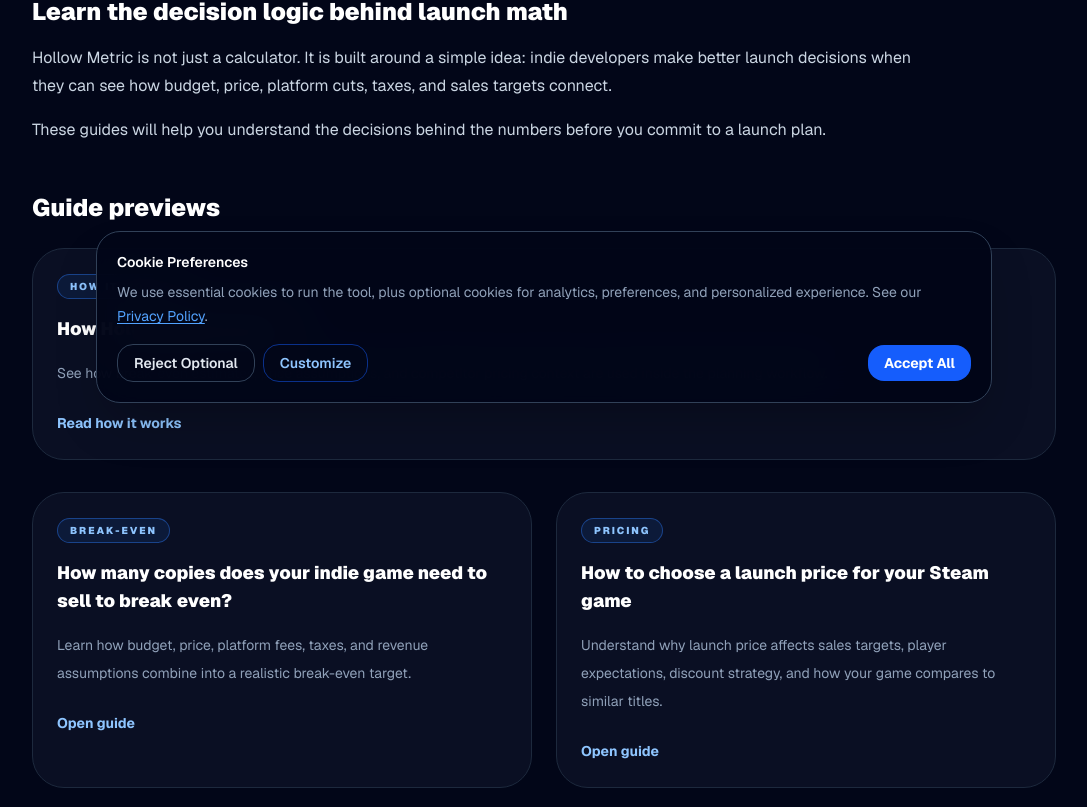
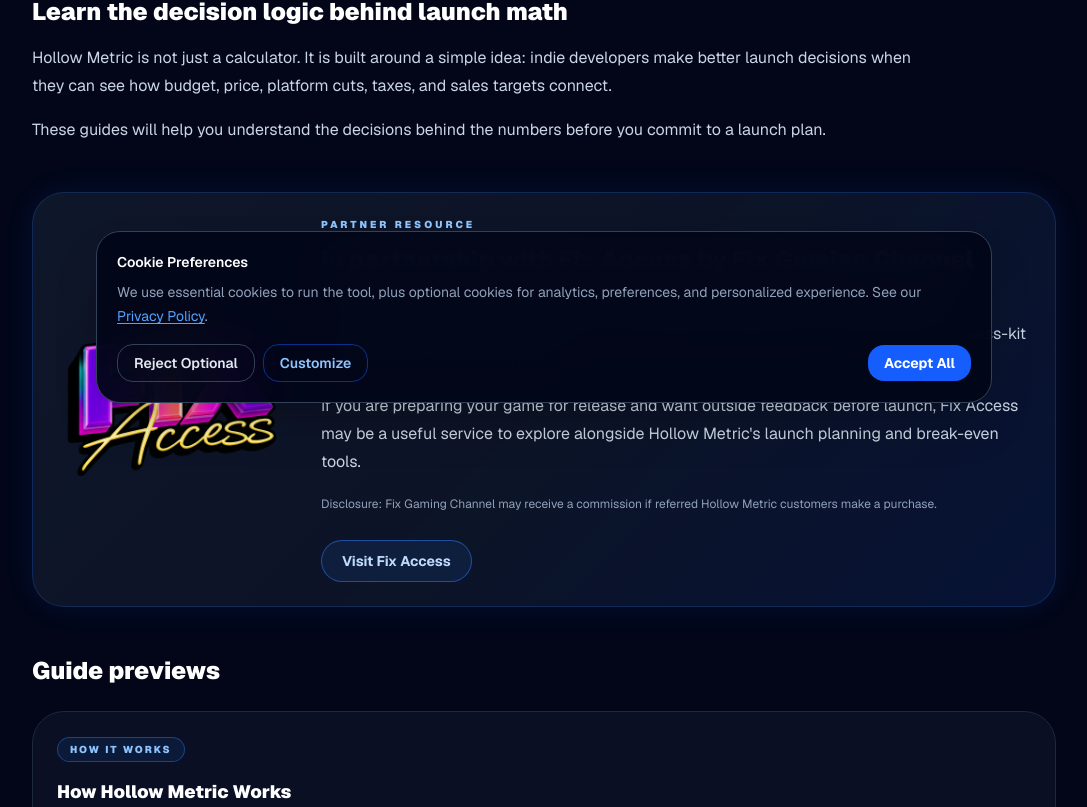
Before and after one commit to crimsoncloudgames/hollow-metric, a Next.js app: page /resources in a window 1280 px wide. Shown: the part 381-1188 px from the top of the page, without its empty margins (96-1183 px from the left). Built offline with nearby package versions, Linux system fonts and the light colour scheme.

Commit message:
added Fix Access

```diff
--- a/app/resources/page.tsx
+++ b/app/resources/page.tsx
@@ -1,3 +1,4 @@
+import Image from "next/image";
 import Link from "next/link";
 import type { Metadata } from "next";
 import PublicSiteHeader from "@/components/public-site-header";
@@ -37,6 +38,8 @@
   },
 ];
 
+const FIX_ACCESS_URL = "https://www.fixgamingchannel.com/fix-access/";
+
 export default function ResourcesPage() {
   return (
     <main className="min-h-screen overflow-x-hidden bg-slate-950 px-4 py-6 text-slate-100 sm:px-6 sm:py-8 lg:px-8">
@@ -58,6 +61,45 @@
             These guides will help you understand the decisions behind the numbers before you commit to a launch plan.
           </p>
         </div>
+
+        <section className="mb-12">
+          <div className="rounded-[2rem] border border-blue-500/20 bg-[linear-gradient(135deg,rgba(15,23,42,0.96),rgba(15,23,42,0.84),rgba(37,99,235,0.14))] p-5 shadow-[0_0_28px_rgba(37,99,235,0.12)] sm:p-6">
+            <div className="flex flex-col gap-6 md:flex-row md:items-start">
+              <div className="mx-auto w-full max-w-[14rem] shrink-0 md:mx-0 md:w-[15rem] md:max-w-none md:self-center">
+                <Image
+                  src="/images/fix-access-logo.png"
+                  alt="Fix Access by Fix Gaming Channel"
+                  width={1024}
+                  height={1024}
+                  className="h-auto w-full"
+                />
+              </div>
+              <div className="max-w-3xl">
+                <p className="text-[10px] font-black uppercase tracking-[0.3em] text-blue-300">PARTNER RESOURCE</p>
+                <h2 className="mt-3 text-2xl font-black text-white">In partnership with Fix Access by Fix Gaming Channel</h2>
+                <p className="mt-4 text-sm leading-7 text-slate-300 sm:text-base">
+                  Fix Access by Fix Gaming Channel offers developer-facing support for indie game teams, including mock reviews, playtesting, launch-readiness feedback, Steam page guidance, press-kit feedback, and outreach strategy.
+                </p>
+                <p className="mt-4 text-sm leading-7 text-slate-300 sm:text-base">
+                  If you are preparing your game for release and want outside feedback before launch, Fix Access may be a useful service to explore alongside Hollow Metric&apos;s launch planning and break-even tools.
+                </p>
+                <p className="mt-4 text-xs leading-6 text-slate-400">
+                  Disclosure: Fix Gaming Channel may receive a commission if referred Hollow Metric customers make a purchase.
+                </p>
+                <div className="mt-6">
+                  <Link
+                    href={FIX_ACCESS_URL}
+                    target="_blank"
+                    rel="sponsored noopener noreferrer"
+                    className="inline-flex rounded-full border border-blue-500/50 bg-blue-500/10 px-5 py-2.5 text-sm font-bold text-blue-200 transition hover:border-blue-400 hover:bg-blue-500/20 hover:text-white"
+                  >
+                    Visit Fix Access
+                  </Link>
+                </div>
+              </div>
+            </div>
+          </div>
+        </section>
 
         <div className="mb-12">
           <h2 className="mb-6 text-2xl font-black text-white">Guide previews</h2>
```
Also changed, not shown: public/images/fix-access-logo.png (added).
